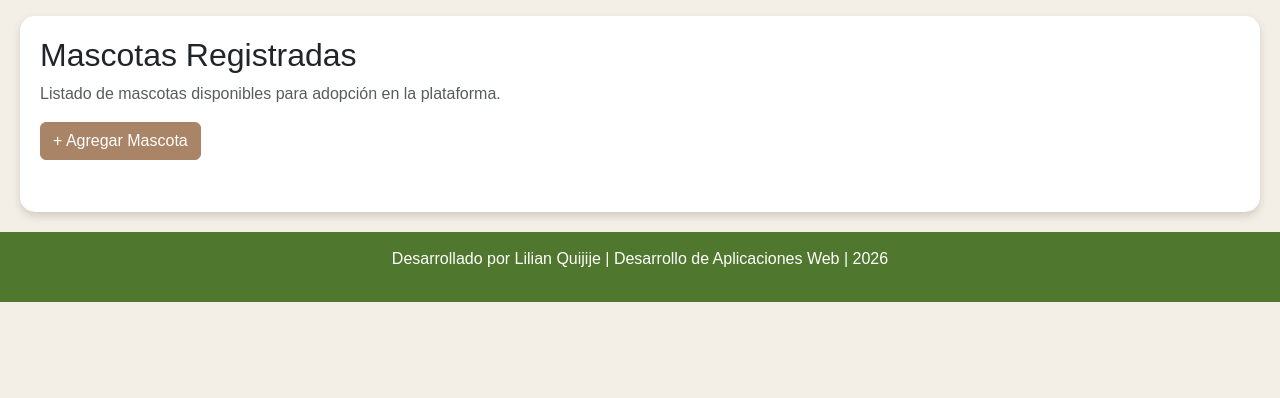
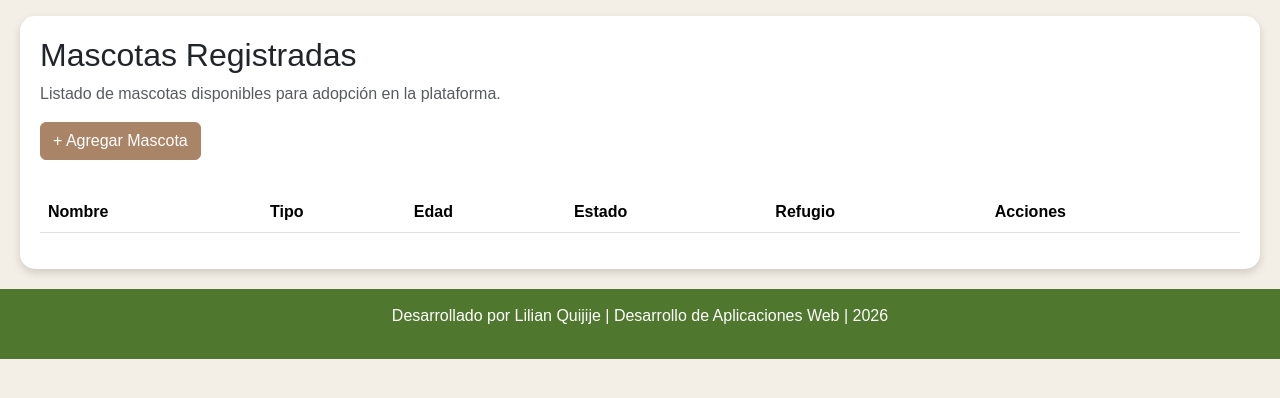
Before and after one commit to lilipaqc/2626-proyecto-desarrollo-aplicaciones-web, a Flask app: page /mascotas in a window 1280 px wide. Shown: the part 216-614 px from the top of the page. Run offline with Flask 3, Linux system fonts and the light colour scheme; data that the repository does not hold is empty.

Commit message:
Semana 13: mostrar mascotas en tabla HTML segun lo solicitado en la guia

```diff
--- a/templates/mascotas.html
+++ b/templates/mascotas.html
@@ -9,28 +9,42 @@
 
         <a href="{{ url_for('agregar_mascota') }}" class="btn btn-primary mb-3">+ Agregar Mascota</a>
 
-        <div class="row mt-3">
+        <div class="table-responsive mt-3">
+            <table class="table table-hover align-middle">
+                <thead>
+                    <tr>
+                        <th>Nombre</th>
+                        <th>Tipo</th>
+                        <th>Edad</th>
+                        <th>Estado</th>
+                        <th>Refugio</th>
+                        <th>Acciones</th>
+                    </tr>
+                </thead>
+                <tbody>
                     {% for mascota in mascotas %}
-                <div class="col-md-6 col-lg-4 mb-3">
-                    <div class="card animal-card p-2">
-                        <div class="card-body">
+                        <tr>
+                            <td>{{ mascota.nombre }}</td>
+                            <td>{{ mascota.tipo }}</td>
+                            <td>{{ mascota.edad }}</td>
+                            <td>
                                 {% if mascota.estado == "Disponible" %}
-                                <span class="badge bg-success mb-2">{{ mascota.estado }}</span>
+                                    <span class="badge bg-success">{{ mascota.estado }}</span>
                                 {% else %}
-                                <span class="badge bg-secondary mb-2">{{ mascota.estado }}</span>
+                                    <span class="badge bg-secondary">{{ mascota.estado }}</span>
                                 {% endif %}
-                            <h5 class="card-title">{{ mascota.nombre }} ({{ mascota.tipo }})</h5>
-                            <p class="card-text text-muted">Edad: {{ mascota.edad }}</p>
-                            <p class="card-text text-muted">Refugio: {{ mascota.refugio_nombre or "Sin asignar" }}</p>
-
-                            <a href="{{ url_for('editar_mascota', id_mascota=mascota.id_mascota) }}" class="btn btn-outline-primary btn-sm mt-2">Editar</a>
+                            </td>
+                            <td>{{ mascota.refugio_nombre or "Sin asignar" }}</td>
+                            <td>
+                                <a href="{{ url_for('editar_mascota', id_mascota=mascota.id_mascota) }}" class="btn btn-outline-primary btn-sm">Editar</a>
                                 <a href="{{ url_for('eliminar_mascota', id_mascota=mascota.id_mascota) }}"
-                               class="btn btn-danger btn-sm mt-2"
+                                   class="btn btn-danger btn-sm"
                                    onclick="return confirm('¿Seguro que deseas eliminar esta mascota?')">Eliminar</a>
-                        </div>
-                    </div>
-                </div>
+                            </td>
+                        </tr>
                     {% endfor %}
+                </tbody>
+            </table>
         </div>
     </section>
 {% endblock %}
```
Lines whose indentation alone changed are shown as unchanged.
